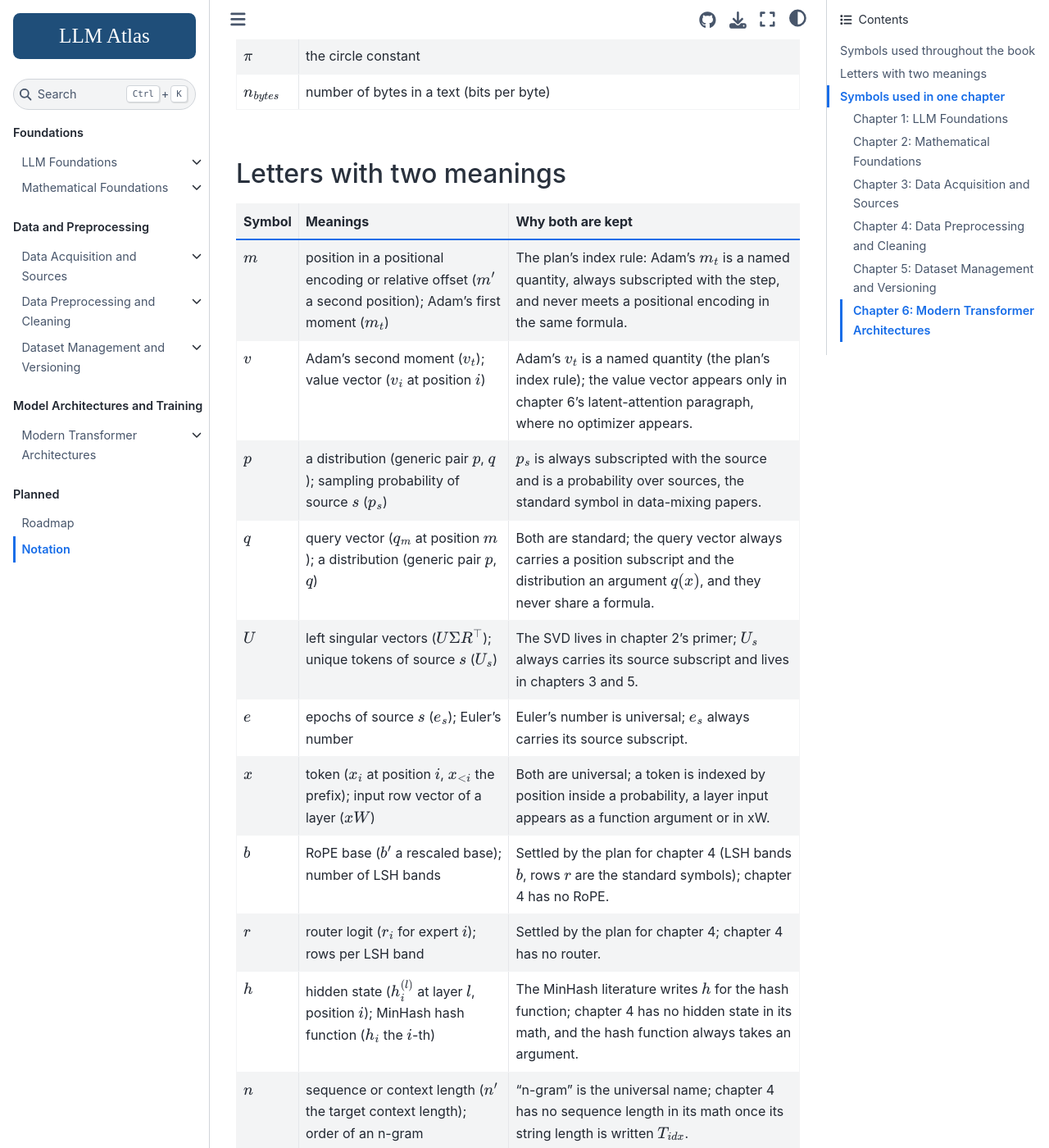
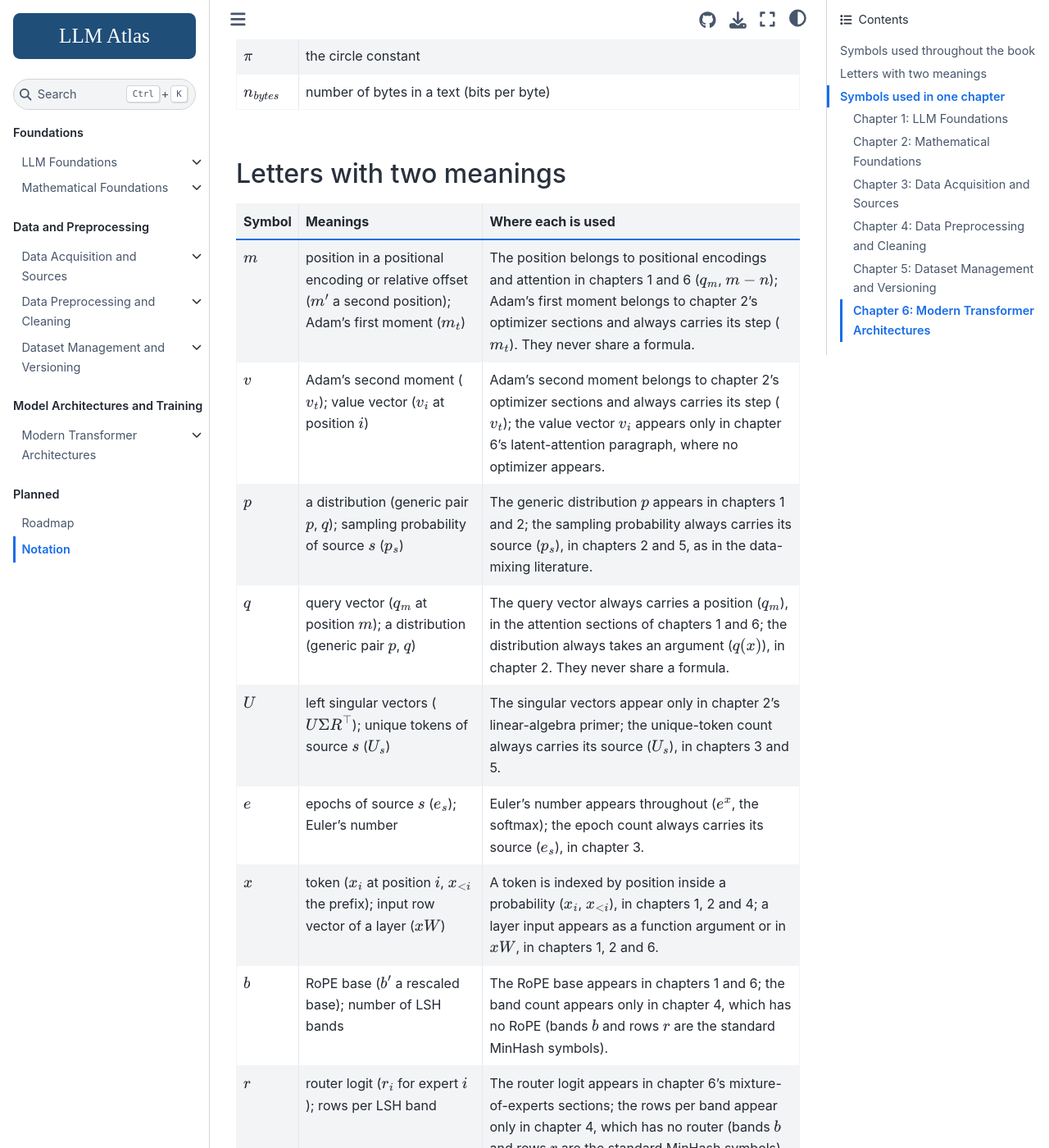
Before and after one commit to Beaker12/llmatlas, a Jupyter Book: the page built from notation.md, in a window 1280 px wide and 1400 px high, scrolled down 5876 px. Shown: the whole window at 82% size. Built offline with Jupyter Book 1.0.4 settings and Sphinx 7.4.7 and the Sphinx Book theme 1.1.4, drawn with Linux system fonts in a browser that asks for light colours; pages that are not in the unit, such as notebooks, are missing from menus; some of the changed text lies outside the part shown.

Commit message:
Notation page: say where each meaning of a two-meaning letter is used
The third column of the table of letters with two meanings carried notes for
maintainers. Each row now tells the reader in which chapters each meaning
appears and how to tell the two apart.

````diff
--- a/notation.md
+++ b/notation.md
@@ -2,8 +2,8 @@
 # Notation
 
 This page collects the symbols the book uses. The first table holds the symbols every chapter shares, with one
-meaning each. A few letters knowingly carry two meanings; the second table lists them and says why the two never
-meet in one formula. The chapter sections after that list the symbols that only one chapter uses, each with a link
+meaning each. A few letters carry two meanings; the second table lists them and says where each is used and how to
+tell them apart. The chapter sections after that list the symbols that only one chapter uses, each with a link
 to the section where it is introduced.
 
 Symbols are given in a normal form: a subscript that is only a running index ($i$, $j$, $t$, ...) is dropped, so
@@ -145,19 +145,19 @@ layer computes $xW$.
 ```{tabularcolumns} \X{3}{20}\X{11}{20}\X{6}{20}
 ```
 
-| Symbol | Meanings | Why both are kept |
+| Symbol | Meanings | Where each is used |
 |---|---|---|
-| $m$ | position in a positional encoding or relative offset ($m'$ a second position); Adam's first moment ($m_t$) | The plan's index rule: Adam's $m_t$ is a named quantity, always subscripted with the step, and never meets a positional encoding in the same formula. |
-| $v$ | Adam's second moment ($v_t$); value vector ($v_i$ at position $i$) | Adam's $v_t$ is a named quantity (the plan's index rule); the value vector appears only in chapter 6's latent-attention paragraph, where no optimizer appears. |
-| $p$ | a distribution (generic pair $p$, $q$); sampling probability of source $s$ ($p_s$) | $p_s$ is always subscripted with the source and is a probability over sources, the standard symbol in data-mixing papers. |
-| $q$ | query vector ($q_m$ at position $m$); a distribution (generic pair $p$, $q$) | Both are standard; the query vector always carries a position subscript and the distribution an argument $q(x)$, and they never share a formula. |
-| $U$ | left singular vectors ($U \Sigma R^\top$); unique tokens of source $s$ ($U_s$) | The SVD lives in chapter 2's primer; $U_s$ always carries its source subscript and lives in chapters 3 and 5. |
-| $e$ | epochs of source $s$ ($e_s$); Euler's number | Euler's number is universal; $e_s$ always carries its source subscript. |
-| $x$ | token ($x_i$ at position $i$, $x_{<i}$ the prefix); input row vector of a layer ($xW$) | Both are universal; a token is indexed by position inside a probability, a layer input appears as a function argument or in xW. |
-| $b$ | RoPE base ($b'$ a rescaled base); number of LSH bands | Settled by the plan for chapter 4 (LSH bands $b$, rows $r$ are the standard symbols); chapter 4 has no RoPE. |
-| $r$ | router logit ($r_i$ for expert $i$); rows per LSH band | Settled by the plan for chapter 4; chapter 4 has no router. |
-| $h$ | hidden state ($h^{(l)}_i$ at layer $l$, position $i$); MinHash hash function ($h_i$ the $i$-th) | The MinHash literature writes $h$ for the hash function; chapter 4 has no hidden state in its math, and the hash function always takes an argument. |
-| $n$ | sequence or context length ($n'$ the target context length); order of an n-gram | "n-gram" is the universal name; chapter 4 has no sequence length in its math once its string length is written $T_{idx}$. |
+| $m$ | position in a positional encoding or relative offset ($m'$ a second position); Adam's first moment ($m_t$) | The position belongs to positional encodings and attention in chapters 1 and 6 ($q_m$, $m - n$); Adam's first moment belongs to chapter 2's optimizer sections and always carries its step ($m_t$). They never share a formula. |
+| $v$ | Adam's second moment ($v_t$); value vector ($v_i$ at position $i$) | Adam's second moment belongs to chapter 2's optimizer sections and always carries its step ($v_t$); the value vector $v_i$ appears only in chapter 6's latent-attention paragraph, where no optimizer appears. |
+| $p$ | a distribution (generic pair $p$, $q$); sampling probability of source $s$ ($p_s$) | The generic distribution $p$ appears in chapters 1 and 2; the sampling probability always carries its source ($p_s$), in chapters 2 and 5, as in the data-mixing literature. |
+| $q$ | query vector ($q_m$ at position $m$); a distribution (generic pair $p$, $q$) | The query vector always carries a position ($q_m$), in the attention sections of chapters 1 and 6; the distribution always takes an argument ($q(x)$), in chapter 2. They never share a formula. |
+| $U$ | left singular vectors ($U \Sigma R^\top$); unique tokens of source $s$ ($U_s$) | The singular vectors appear only in chapter 2's linear-algebra primer; the unique-token count always carries its source ($U_s$), in chapters 3 and 5. |
+| $e$ | epochs of source $s$ ($e_s$); Euler's number | Euler's number appears throughout ($e^x$, the softmax); the epoch count always carries its source ($e_s$), in chapter 3. |
+| $x$ | token ($x_i$ at position $i$, $x_{<i}$ the prefix); input row vector of a layer ($xW$) | A token is indexed by position inside a probability ($x_i$, $x_{<i}$), in chapters 1, 2 and 4; a layer input appears as a function argument or in $xW$, in chapters 1, 2 and 6. |
+| $b$ | RoPE base ($b'$ a rescaled base); number of LSH bands | The RoPE base appears in chapters 1 and 6; the band count appears only in chapter 4, which has no RoPE (bands $b$ and rows $r$ are the standard MinHash symbols). |
+| $r$ | router logit ($r_i$ for expert $i$); rows per LSH band | The router logit appears in chapter 6's mixture-of-experts sections; the rows per band appear only in chapter 4, which has no router (bands $b$ and rows $r$ are the standard MinHash symbols). |
+| $h$ | hidden state ($h^{(l)}_i$ at layer $l$, position $i$); MinHash hash function ($h_i$ the $i$-th) | The hidden state appears in chapter 2; the MinHash hash function appears only in chapter 4, always with an argument, as in the MinHash literature. |
+| $n$ | sequence or context length ($n'$ the target context length); order of an n-gram | The sequence length appears throughout ($n'$ a target length in chapter 6); in chapter 4, which writes its string length $T_{idx}$, $n$ is only the order of an n-gram, the universal name. |
 
 ## Symbols used in one chapter
 
````
Also changed, not shown: 2 other files.
